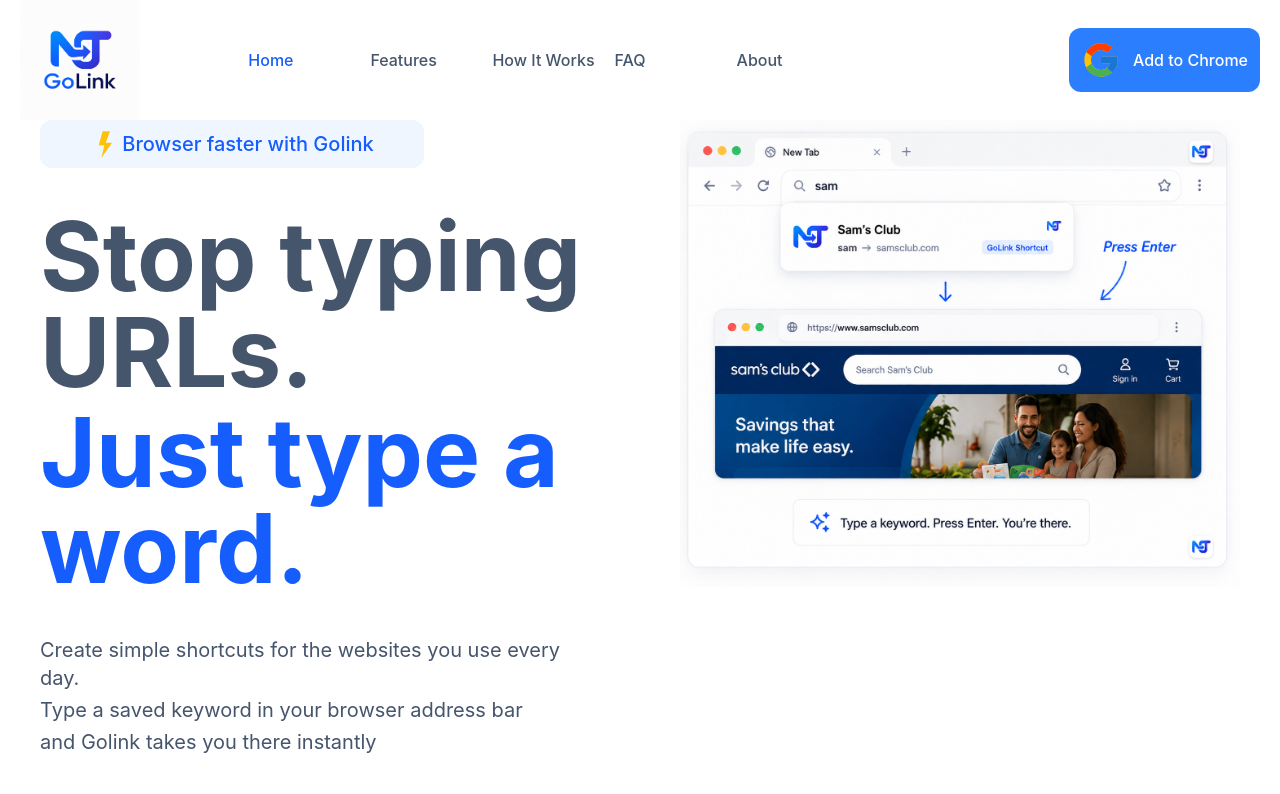
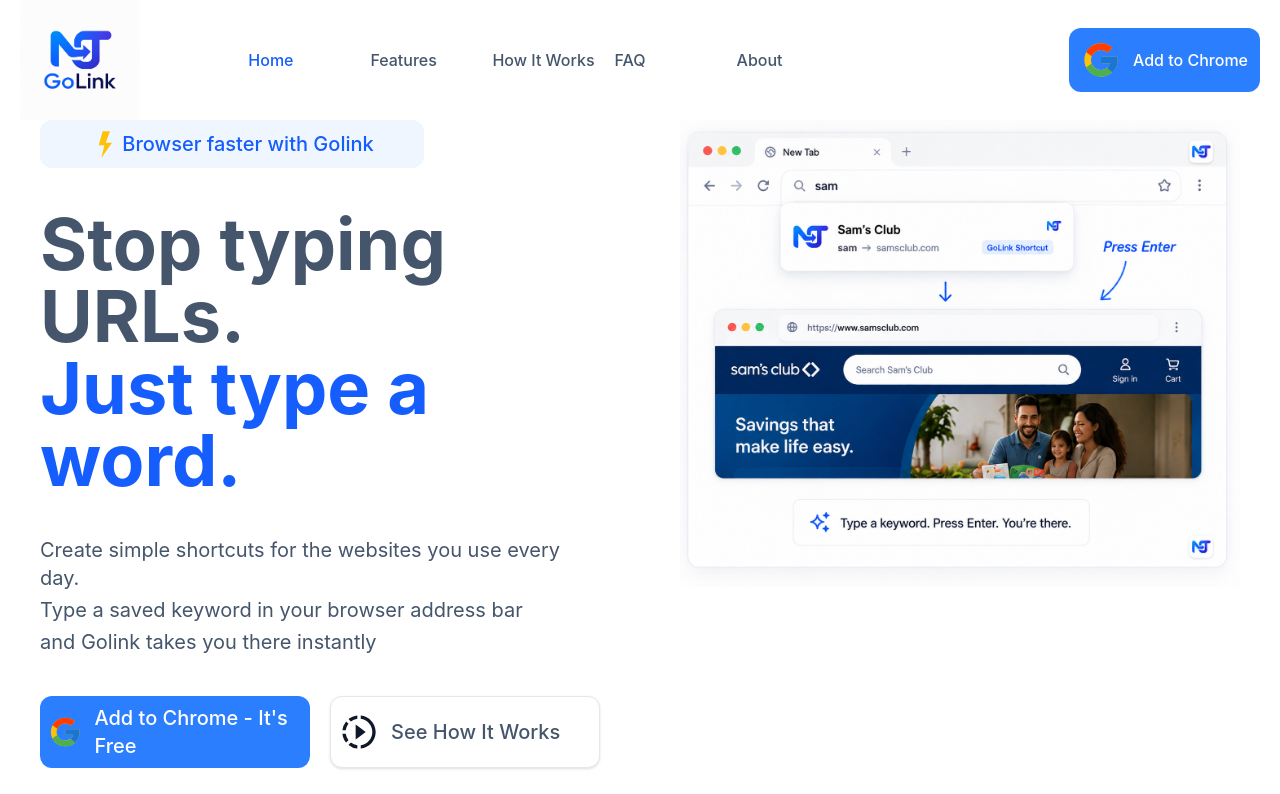
Before and after one commit to ngocthangn1994/golinkproject, a React (Vite) app in the folder frontend/: page / in a window 1280 px wide. Shown: the top 794 px of the page. Built offline with nearby package versions, Linux system fonts and the light colour scheme.

Commit message:
update the hompeage UI

```diff
--- a/frontend/src/components/layout/Header.tsx
+++ b/frontend/src/components/layout/Header.tsx
@@ -45,7 +45,7 @@ function Header() {
           <button
             type="button"
             onClick={handleAddToChrome}
-            className="flex items-center gap-3 bg-blue-500 text-white p-3 rounded-xl hover:shadow-sm hover:bg-blue-600"
+            className="flex items-center gap-3 bg-blue-500 text-white p-3 rounded-xl hover:shadow-sm hover:bg-blue-600 cursor-pointer"
           >
             <FcGoogle className="text-sky-300 w-10 h-10" />
             <span>Add to Chrome</span>
--- a/frontend/src/pages/HomePage/components/BrowserFaster.tsx
+++ b/frontend/src/pages/HomePage/components/BrowserFaster.tsx
@@ -9,7 +9,7 @@ function BrowserFaster() {
           <p>Join thousands of users who save time with Golink</p>
         </div>
         <div>
-          <div className="flex items-center gap-3 text-xl bg-blue-500 w-sm p-3 rounded-xl hover:bg-blue-600">
+          <div className="flex items-center gap-3 text-xl bg-blue-500 w-sm p-3 rounded-xl hover:bg-blue-600 cursor-pointer">
             <FcGoogle className="text-sky-300 w-15 h-15" />
             <button className="text-white font-medium">
               Add to Chrome - It's free
--- a/frontend/src/pages/HomePage/components/HeroSection.tsx
+++ b/frontend/src/pages/HomePage/components/HeroSection.tsx
@@ -22,9 +22,11 @@ function HeroSection() {
               Browser faster with Golink
             </p>
           </div>
-          <div className="text-8xl font-bold space-y-1">
-            <p>Stop typing URLs.</p>
-            <p className="text-blue-600">Just type a word.</p>
+          <div className="text-7xl font-bold space-y-1">
+            <p>
+              Stop typing URLs. <br />
+              <span className="text-blue-600">Just type a word.</span>
+            </p>
           </div>
           <div className="space-y-1">
             <p>Create simple shortcuts for the websites you use every day.</p>
@@ -32,7 +34,7 @@ function HeroSection() {
             <p>and Golink takes you there instantly</p>
           </div>
           <div className="grid grid-cols-2 gap-5 font-medium">
-            <div className="bg-blue-500 text-white p-2 rounded-xl flex items-center gap-3 hover:bg-blue-600">
+            <div className="bg-blue-500 text-white p-2 rounded-xl flex items-center gap-3 hover:bg-blue-600 cursor-pointer">
               <FcGoogle className="w-10 h-10 text-sky-300" />
               <p>Add to Chrome - It's Free</p>
             </div>
@@ -51,7 +53,7 @@ function HeroSection() {
           </div>
         </div>
         <div>
-          <img className="w-200 h-auto object-cover" src={golinkHerosection} />
+          <img className="w-160 h-auto object-cover" src={golinkHerosection} />
         </div>
       </div>
     </>
--- a/frontend/src/pages/HomePage/components/HowGoLinkWorks.tsx
+++ b/frontend/src/pages/HomePage/components/HowGoLinkWorks.tsx
@@ -30,8 +30,8 @@ function HowGoLinkWorks() {
         <p className="text-2xl">Three simple steps to faster browsing</p>
         <div className="md:grid grid-cols-3 gap-10 px-10 py-5">
           {list.map((item) => (
-            <Card optional="shadow">
-              <span className="text-4xl px-5 font-bold py-2 rounded-full bg-blue-100 text-blue-900">
+            <Card optional="shadow hover:shadow-lg">
+              <span className="text-4xl px-5 font-bold py-2 rounded-full bg-blue-100 text-blue-900 hover:text-blue-600 hover:bg-blue-200">
                 {item.stt}
               </span>
               <div className="mt-5 space-y-2">
--- a/frontend/src/pages/HomePage/components/PopularShortcut.tsx
+++ b/frontend/src/pages/HomePage/components/PopularShortcut.tsx
@@ -44,9 +44,9 @@ function PopularShortCut() {
           Your favorite sites. Your own shortcuts.
         </p>
         <p className="mb-10 text-2xl">Chose words that make sense to you.</p>
-        <div className="grid grid-cols-5 gap-5 items-center">
+        <div className="md:grid grid-cols-5 gap-5 items-center">
           {menu.map((item) => (
-            <Card optional="p-2 flex flex-col items-center">
+            <Card optional="p-2 flex flex-col items-center hover:shadow-md">
               <span>{item.icon}</span>
               <p className="text-blue-600 font-bold text-xl">{item.keyword}</p>
               <p>{item.url}</p>
```
